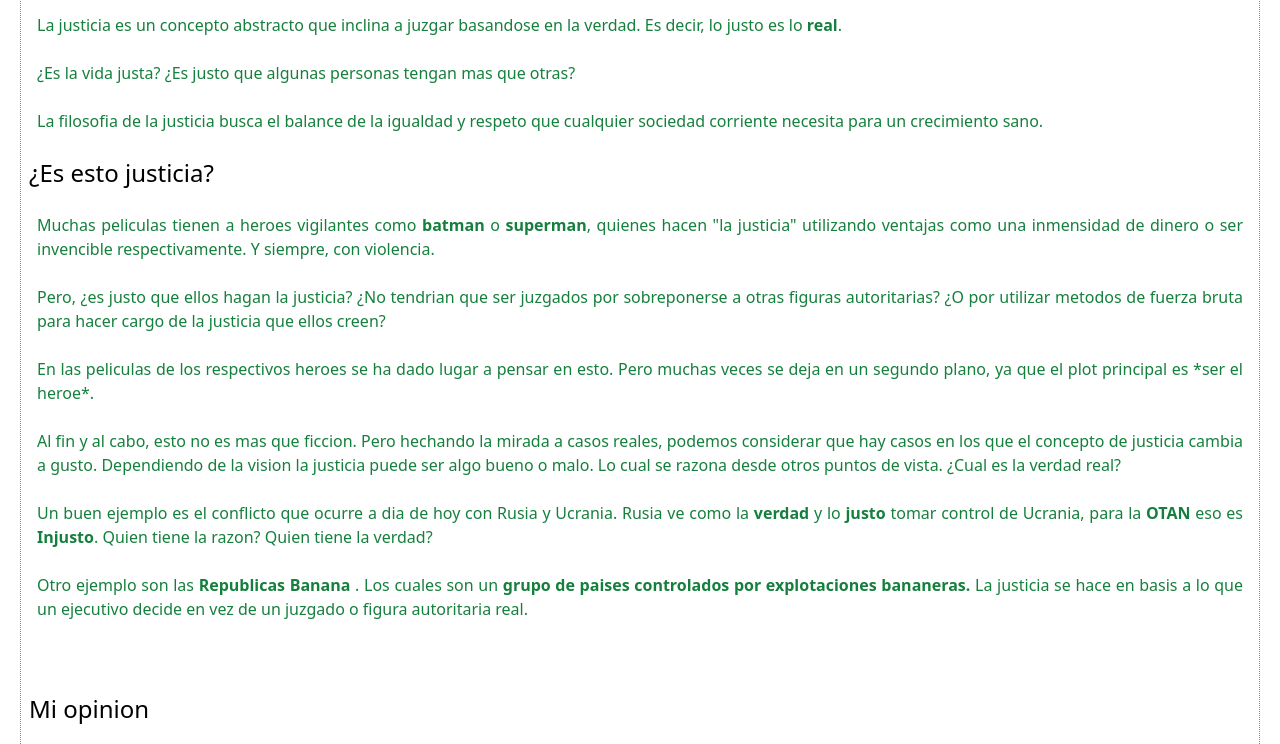
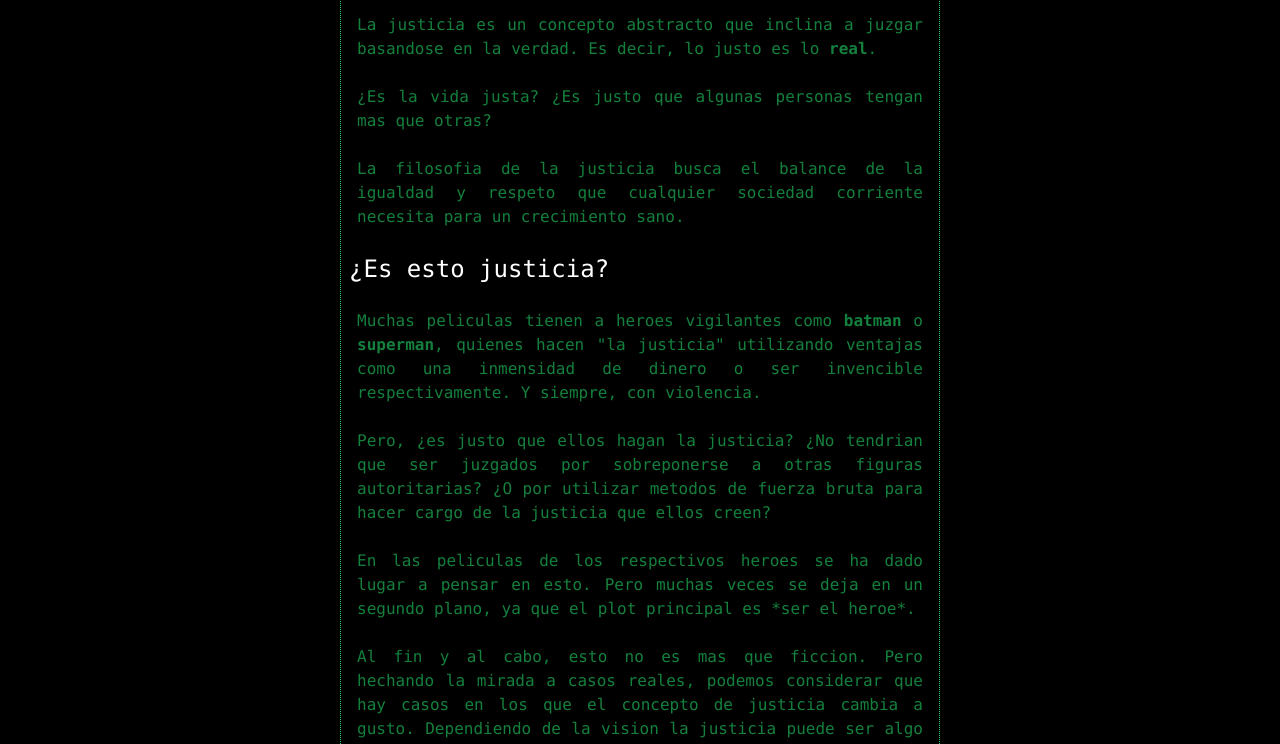
Before and after one commit to Shigetorum635/Justicia, a plain HTML site: page index.html in a window 1280 px wide. Shown: the part 112-856 px from the top of the page. Drawn offline with nearby package versions, Linux system fonts and the light colour scheme.

Commit message:
Update index.html

```diff
--- a/index.html
+++ b/index.html
@@ -8,8 +8,8 @@
 
   </head>
   <body>
-    <div class="justify-center ">
-      <div class="container mx-auto p-5">
+    <div class="justify-center bg-black text-white font-mono">
+      <div class="container mx-auto p-5 lg:w-2/4">
           <div class="text-4xl p-2 text-green-500">>La Justicia</div>
           <div class="border  border-green-500 border-dotted">
             <div class="text-justify">
```
